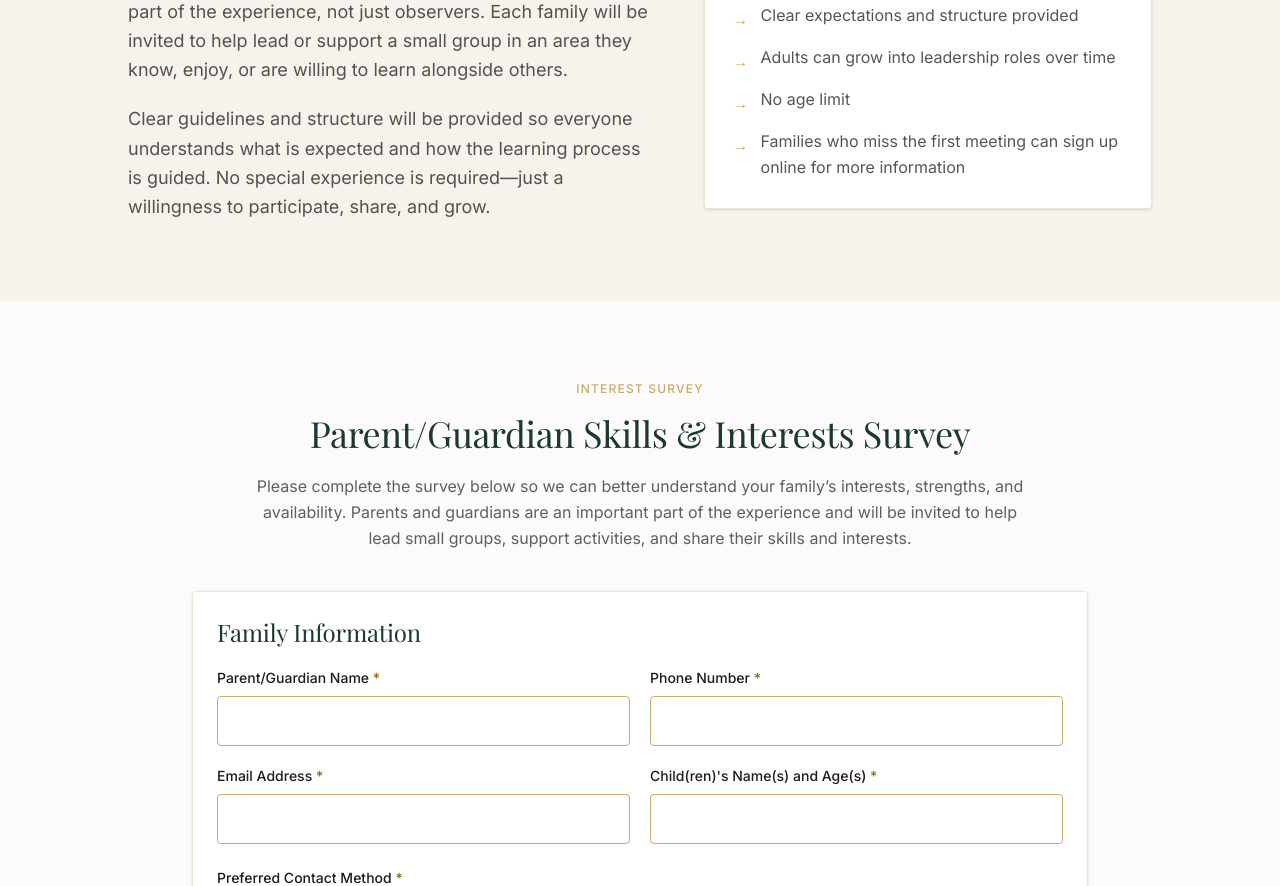
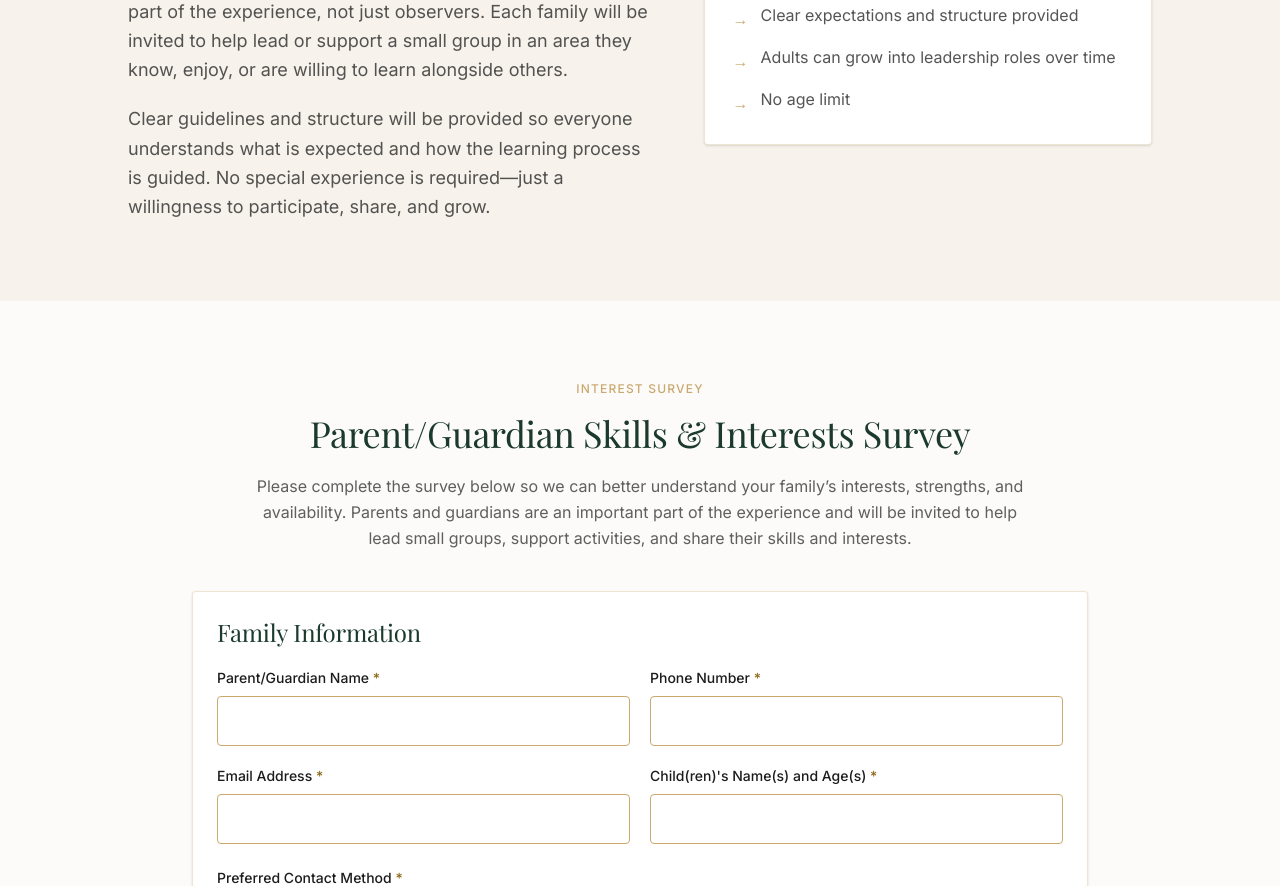
Before and after one commit to forevermore3333/forevermorefarm-website, a Next.js app: page /learning-collective in a window 1280 px wide. Shown: the part 960-1846 px from the top of the page. Built offline with nearby package versions, Linux system fonts and the light colour scheme; a web font is replaced by a local one.

Commit message:
Remove first meeting note from Learning Collective page

```diff
--- a/src/app/(site)/learning-collective/page.tsx
+++ b/src/app/(site)/learning-collective/page.tsx
@@ -37,7 +37,6 @@ const programPoints = [
   'Clear expectations and structure provided',
   'Adults can grow into leadership roles over time',
   'No age limit',
-  'Families who miss the first meeting can sign up online for more information',
 ]
 
 export default function LearningCollectivePage() {
```
